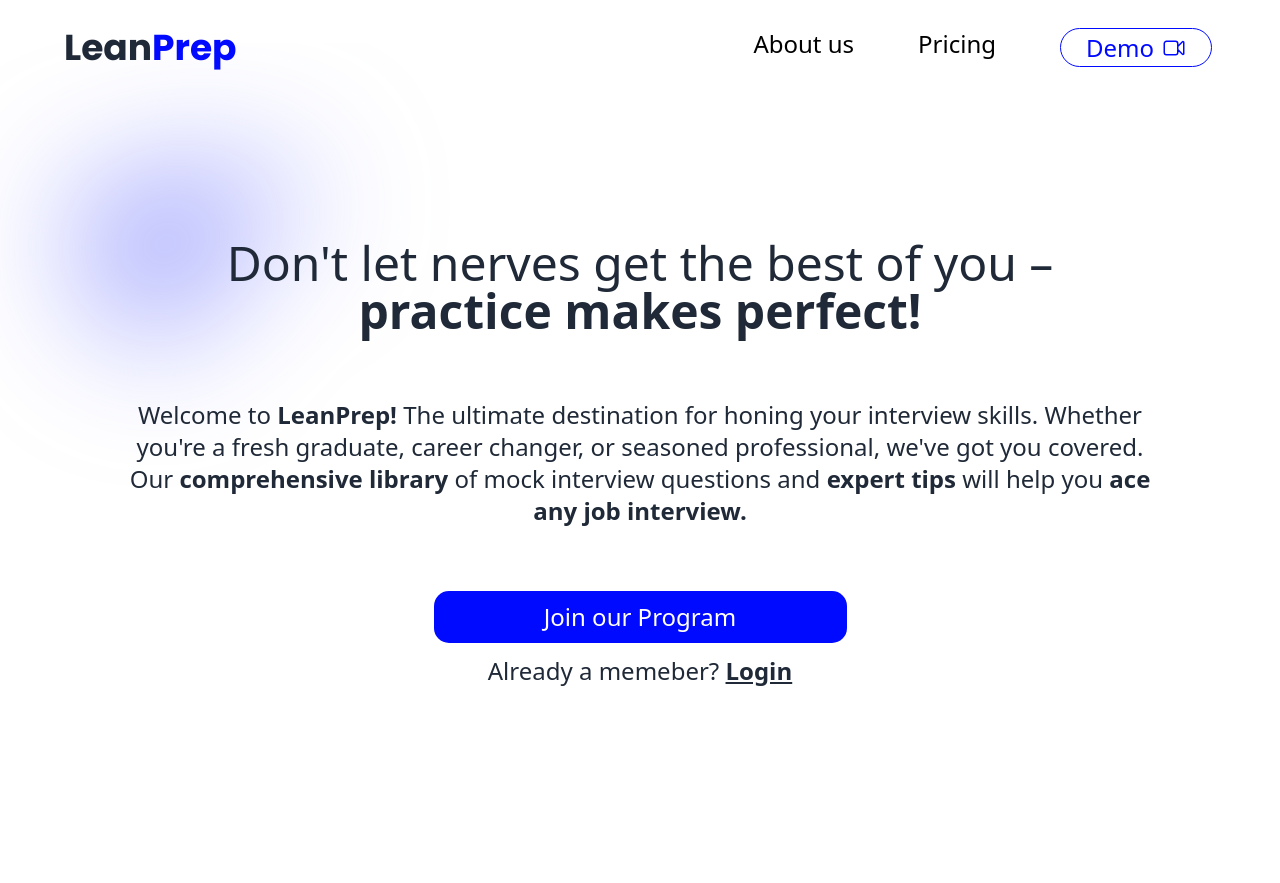
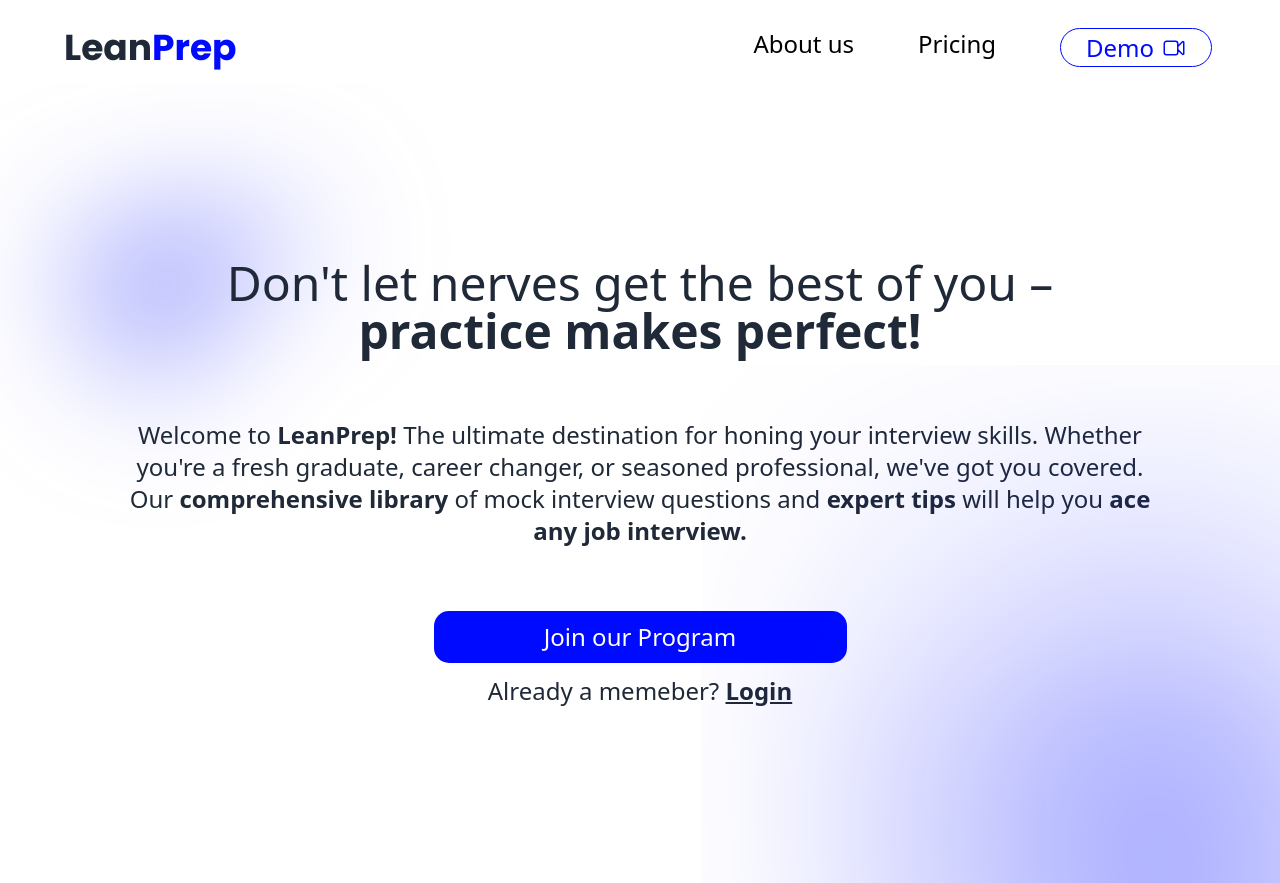
Before and after one commit to dola-barai/dola-barai, a React (Vite) app: page / in a window 1280 px wide. Before the commit the page ends 800 px from the top, so only its background shows below. Built offline with nearby package versions, Linux system fonts and the light colour scheme.

Commit message:
vector is added

```diff
--- a/src/Pages/LandingPage/Banner.jsx
+++ b/src/Pages/LandingPage/Banner.jsx
@@ -6,10 +6,12 @@ import blob from './../../assets/blob (1) 1.svg'
 const Banner = () => {
     return (
         <div>
-            <div className='text-[#6A70FC] w-[461px] h-[278px] rotate-[-180°] fixed -mt-10'>
-                <img src={vector} alt="" />
+            <div className='relative'>
+                <div className='text-[#6A70FC] w-[461px] h-[278px] rotate-[-180°] absolute left-0 top-0'>
+                    <img src={vector} alt="" />
+                </div>
             </div>
-            <div className="hero pt-[140px] pb-[90px]">
+            <div className="hero py-[160px]">
                 <div className="hero-content text-center">
                     <div className="">
                         <h1 className="text-5xl">Don't let nerves get the best of you – <br />
@@ -24,7 +26,10 @@ const Banner = () => {
                 </div>
             </div>
 
-            <div>
+            <div className='relative'>
+            <div className='absolute right-0 bottom-0'>
+                    <img src={blob} alt="" />
+                </div>
             </div>
 
         </div>
```
